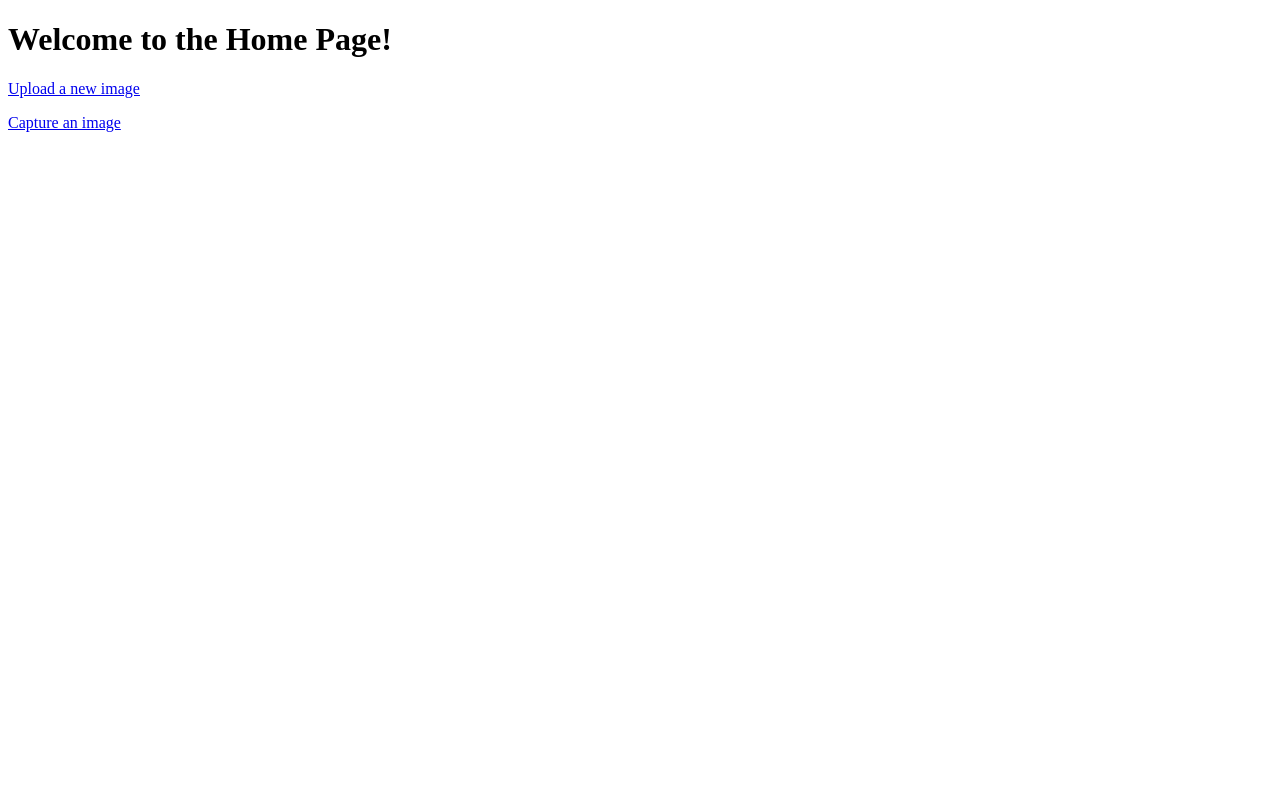
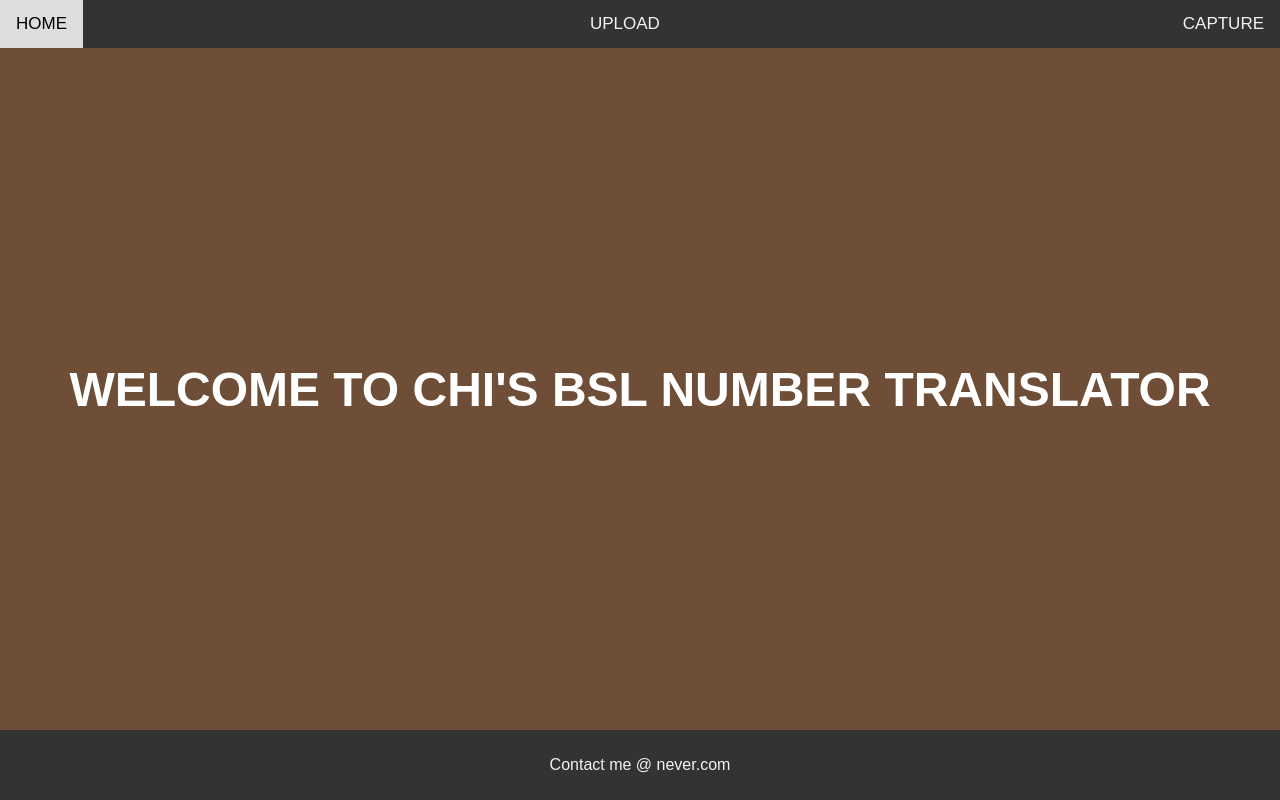
Before and after one commit to zedchichi/FYP_ENHANCING-ACCURACY-IN-BRITISH-SIGN-LANGUAGE-TRANSLATION-DIGITS-, a Flask app: page / in a window 1280 px wide. Run offline with Flask 3, Linux system fonts and the light colour scheme.

Commit message:
used my saved model. .keras does not work revamped home page

```diff
--- a/app/__init__.py
+++ b/app/__init__.py
@@ -3,7 +3,7 @@ from .views import views_blueprint
 
 def create_app():
     app = Flask(__name__)
-    # Configure your app and register blueprints here
+    # Configure your app and register blueprint
     app.register_blueprint(views_blueprint)
 
     return app
--- a/app/templates/home.html
+++ b/app/templates/home.html
@@ -3,17 +3,71 @@
 <head>
     <meta charset="UTF-8">
     <meta name="viewport" content="width=device-width, initial-scale=1.0">
-    <title>Home Page</title>
+    <title>BSL Number Translator</title>
+    <style>
+        body {
+            font-family: Arial, sans-serif;
+            margin: 0;
+            padding: 0;
+            display: flex;
+            flex-direction: column;
+            height: 100vh;
+        }
+        .navbar {
+            background-color: #333;
+            overflow: hidden;
+            display: flex;
+            justify-content: space-between;
+        }
+        .navbar a {
+            float: left;
+            display: block;
+            color: #f2f2f2;
+            text-align: center;
+            padding: 14px 16px;
+            text-decoration: none;
+            font-size: 17px;
+        }
+        .navbar a:hover {
+            background-color: #ddd;
+            color: black;
+        }
+        .main-content {
+            flex: 1;
+            background-color: #6f4e37;
+            color: #fff;
+            display: flex;
+            align-items: center;
+            justify-content: center;
+            flex-direction: column;
+        }
+        .main-content h1 {
+            font-size: 3em;
+            margin: 0;
+        }
+        .footer {
+            background-color: #333;
+            color: #f2f2f2;
+            text-align: center;
+            padding: 10px;
+            font-size: 1em;
+        }
+    </style>
 </head>
 <body>
-    <h1>Welcome to the Home Page!</h1>
-    <p>
-        <a href="{{ url_for('views.upload') }}">Upload a new image</a>
-<!--        <a href="upload.html">Upload a new image</a>-->
-    </p>
-    <p>
-        <a href="{{ url_for('views.capture') }}">Capture an image</a>
-<!--        <a href="capture.html">Capture an image</a>-->
-    </p>
+    <div class="navbar">
+        <a href="{{ url_for('views.home') }}">HOME</a>
+        <a href="{{ url_for('views.upload') }}">UPLOAD</a>
+        <a href="{{ url_for('views.capture') }}">CAPTURE</a>
+
+    </div>
+
+    <div class="main-content">
+        <h1>WELCOME TO CHI'S BSL NUMBER TRANSLATOR</h1>
+    </div>
+
+    <div class="footer">
+        <p>Contact me @ never.com</p>
+    </div>
 </body>
 </html>
--- a/app/views.py
+++ b/app/views.py
@@ -4,7 +4,7 @@ from flask import Flask, render_template, request, redirect, url_for, send_from_
 from werkzeug.utils import secure_filename
 from keras.preprocessing import image
 import numpy as np
-from keras.applications import MobileNet, VGG16
+from keras.applications import MobileNet
 
 import base64
 import re
@@ -14,10 +14,15 @@ from PIL import Image
 from flask_cors import CORS
 
 from keras.applications.mobilenet import decode_predictions
+import tensorflow.keras.models
+from tensorflow.keras.models import load_model
 
 
 mobilenet = MobileNet(weights='imagenet')
-vgg16 = VGG16(weights='imagenet')
+# vgg16 = VGG16(weights='imagenet')
+
+vggmodel_path = 'C:\Users\anazi\FYP\app\BSL_VGG16_Cus_Best_Model_{dl}_{n}_{lr}_{reg}.keras'
+custom_vgg16 = load_model(vggmodel_path)
 
 # Defining a blueprint
 views_blueprint = Blueprint('views', __name__, template_folder='templates')
@@ -87,7 +92,7 @@ def translate_image():
 
     # Make predictions with MobileNet and VGG16
     mobilenet_predictions = mobilenet.predict(img_array)
-    vgg16_predictions = vgg16.predict(img_array)
+    vgg16_predictions = custom_vgg16.predict(img_array)
 
    # Decode the predictions
     decoded_mobilenet_predictions = decode_predictions(mobilenet_predictions, top=3)[0]
@@ -99,7 +104,6 @@ def translate_image():
         'vgg16': [(pred[1], float(pred[2])) for pred in decoded_vgg16_predictions]
     }
     response = jsonify(response_predictions)
-
     return jsonify(response)
 
 # if __name__ == '__main__':
```
Also changed, not shown: app/templates/capture.html (+7 -5 lines).
